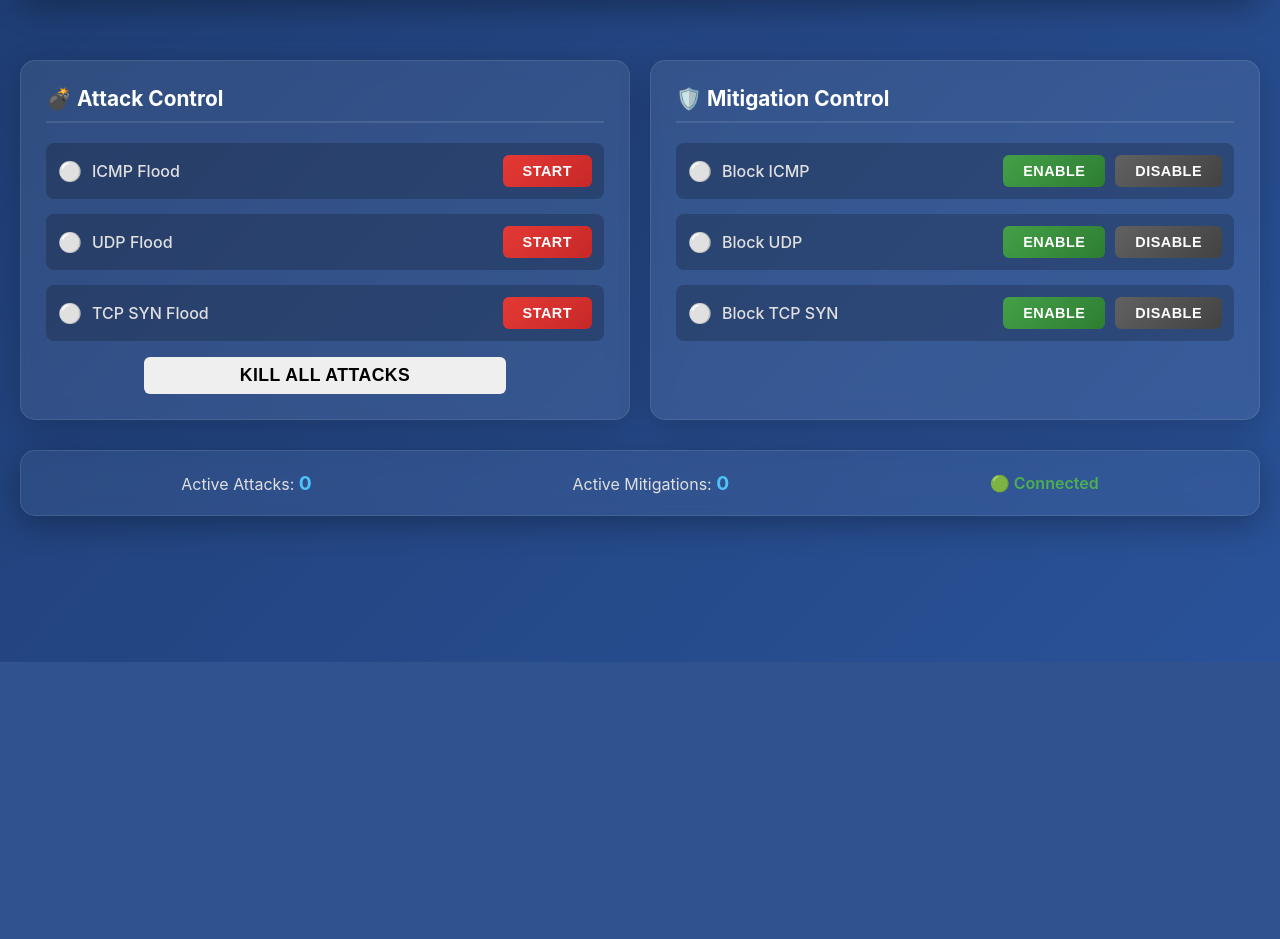
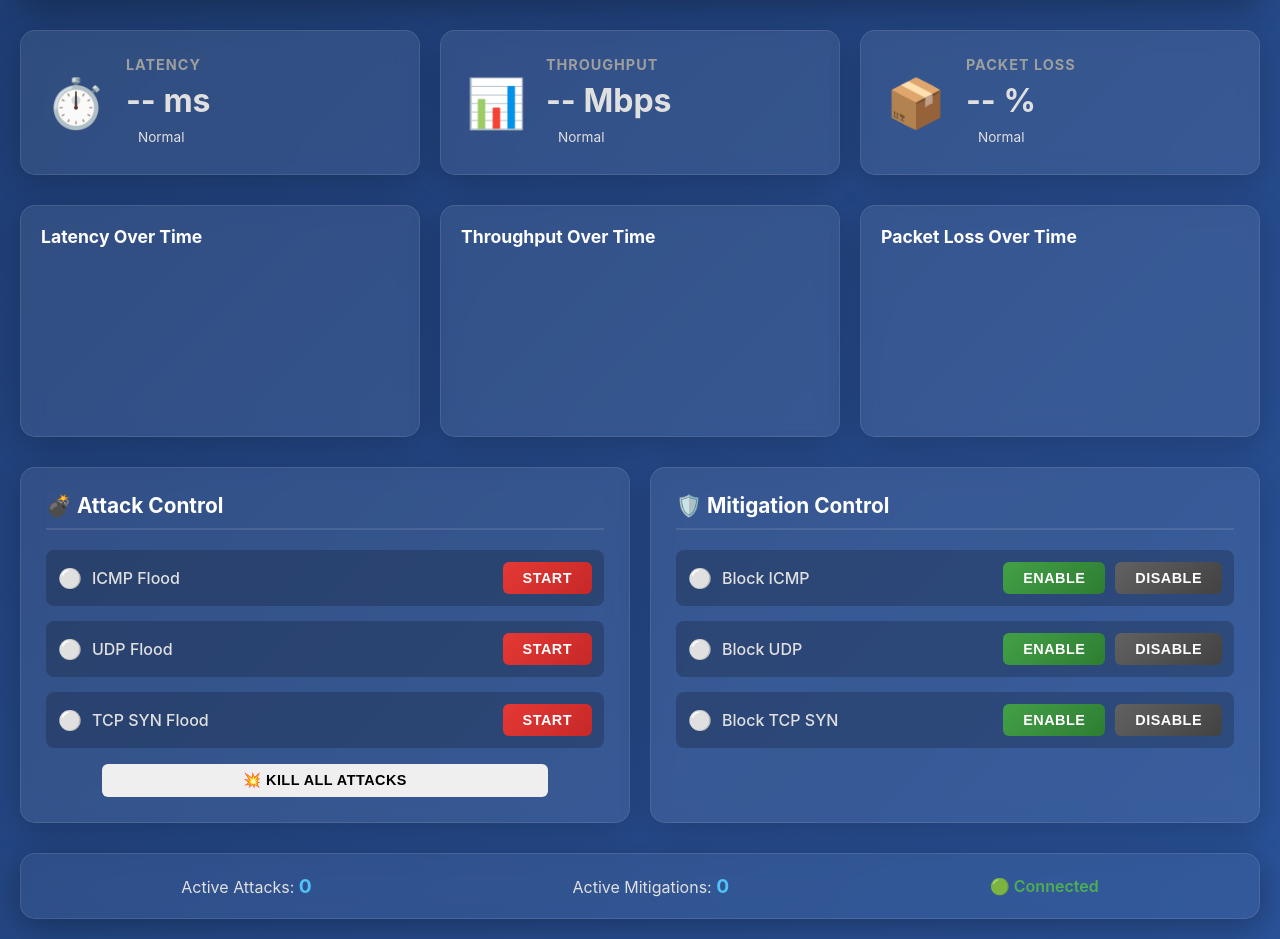
Before and after one commit to frahmnn/MARUK, a Flask app: page / in a window 1280 px wide. Shown: the part 138-1077 px from the top of the page. Before the commit the page ends 800 px from the top, so only its background shows below. Run offline with Flask 3, Linux system fonts and the light colour scheme; data that the repository does not hold is empty; a map, chart or similar area stays blank.

Commit message:
Enhance index.html with metrics and control panels

```diff
--- a/backend/templates/index.html
+++ b/backend/templates/index.html
@@ -8,9 +8,10 @@
     <link rel="stylesheet" href="{{ url_for('static', filename='style.css') }}">
 </head>
 <body>
+    <!-- Toast Notification Container -->
     <div id="toast-container"></div>
-
     <div class="container">
+        <!-- Header Section -->
         <header class="header">
             <h1>🛡️ MARUK - DDoS Monitoring &amp; Control Dashboard</h1>
             <div class="header-info">
@@ -19,12 +20,53 @@
             </div>
         </header>
 
-        <!-- Metrics Cards ... (unchanged, keep as is) -->
+        <!-- Metrics Cards Section -->
+        <section class="metrics-cards">
+            <div class="metric-card" id="latency-card">
+                <div class="metric-icon">⏱️</div>
+                <div class="metric-content">
+                    <h3>Latency</h3>
+                    <div class="metric-value" id="latency-value">-- ms</div>
+                    <div class="metric-status" id="latency-status">Normal</div>
+                </div>
+            </div>
 
-        <section class="charts-section">
-            <!-- ... remains unchanged, DO NOT remove chart canvases ... -->
+            <div class="metric-card" id="throughput-card">
+                <div class="metric-icon">📊</div>
+                <div class="metric-content">
+                    <h3>Throughput</h3>
+                    <div class="metric-value" id="throughput-value">-- Mbps</div>
+                    <div class="metric-status" id="throughput-status">Normal</div>
+                </div>
+            </div>
+
+            <div class="metric-card" id="packet-loss-card">
+                <div class="metric-icon">📦</div>
+                <div class="metric-content">
+                    <h3>Packet Loss</h3>
+                    <div class="metric-value" id="packet-loss-value">-- %</div>
+                    <div class="metric-status" id="packet-loss-status">Normal</div>
+                </div>
+            </div>
         </section>
 
+        <!-- Charts Section -->
+        <section class="charts-section">
+            <div class="chart-container">
+                <h3>Latency Over Time</h3>
+                <canvas id="latencyChart"></canvas>
+            </div>
+            <div class="chart-container">
+                <h3>Throughput Over Time</h3>
+                <canvas id="throughputChart"></canvas>
+            </div>
+            <div class="chart-container">
+                <h3>Packet Loss Over Time</h3>
+                <canvas id="packetLossChart"></canvas>
+            </div>
+        </section>
+
+        <!-- Control Panels Section -->
         <section class="control-panels">
             <!-- Attack Control Panel -->
             <div class="control-panel attack-panel">
@@ -58,8 +100,8 @@
                         </div>
                     </div>
                 </div>
-                <div style="margin-top:1em;text-align:center;">
-                    <button class="btn btn-danger" style="width:65%;font-weight:bold;font-size:1.1em;" onclick="killAllAttacks()">KILL ALL ATTACKS</button>
+                <div style="margin-top: 1em; text-align: center;">
+                    <button class="btn btn-danger" style="width: 80%;font-weight:bold;" onclick="killAllAttacksHandler()">💥 KILL ALL ATTACKS</button>
                 </div>
             </div>
 
@@ -77,6 +119,7 @@
                             <button class="btn btn-mitigation-disable" onclick="controlMitigation('icmp', 'unblock')">DISABLE</button>
                         </div>
                     </div>
+
                     <div class="control-row">
                         <div class="control-label">
                             <span class="status-dot" id="udp-mitigation-status">⚪</span>
@@ -87,6 +130,7 @@
                             <button class="btn btn-mitigation-disable" onclick="controlMitigation('udp', 'unblock')">DISABLE</button>
                         </div>
                     </div>
+
                     <div class="control-row">
                         <div class="control-label">
                             <span class="status-dot" id="tcp-mitigation-status">⚪</span>
@@ -101,6 +145,7 @@
             </div>
         </section>
 
+        <!-- Status Bar -->
         <footer class="status-bar">
             <div class="status-item">
                 <span>Active Attacks: <strong id="active-attacks-count">0</strong></span>
```
